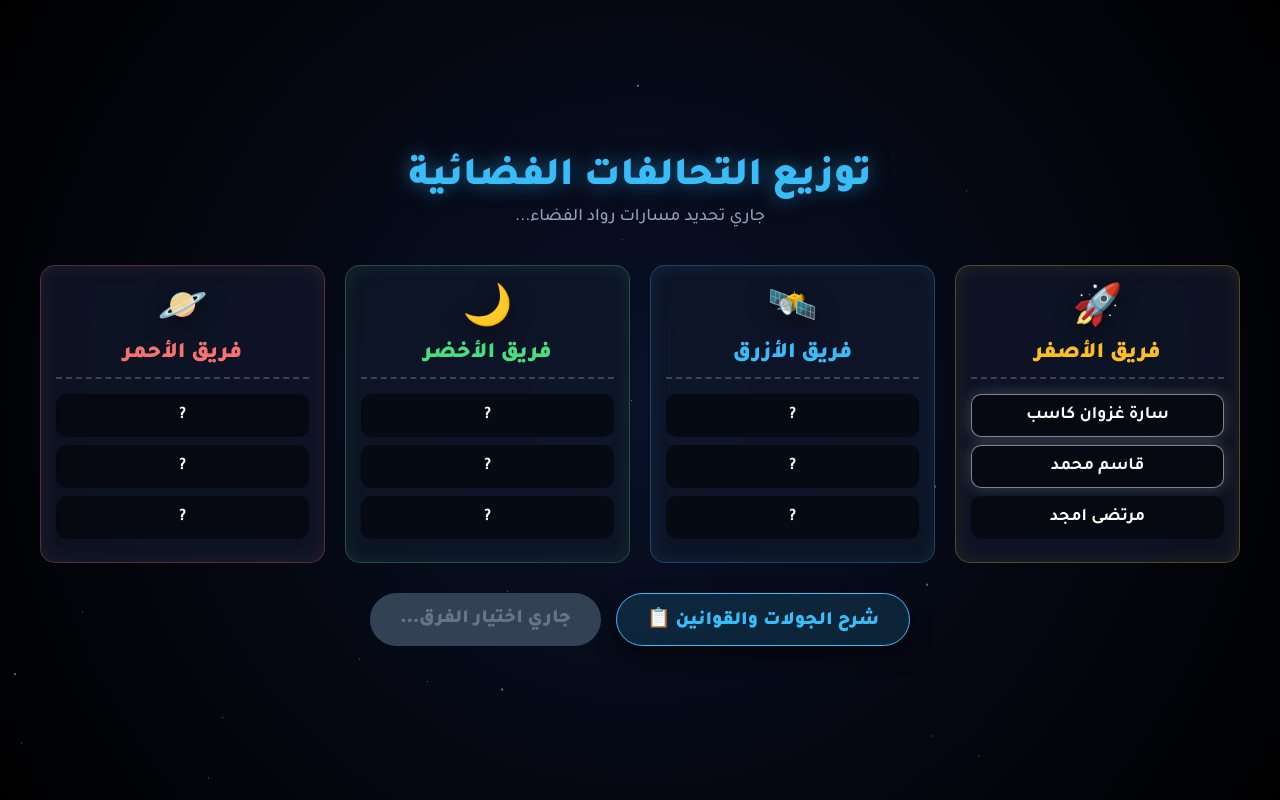
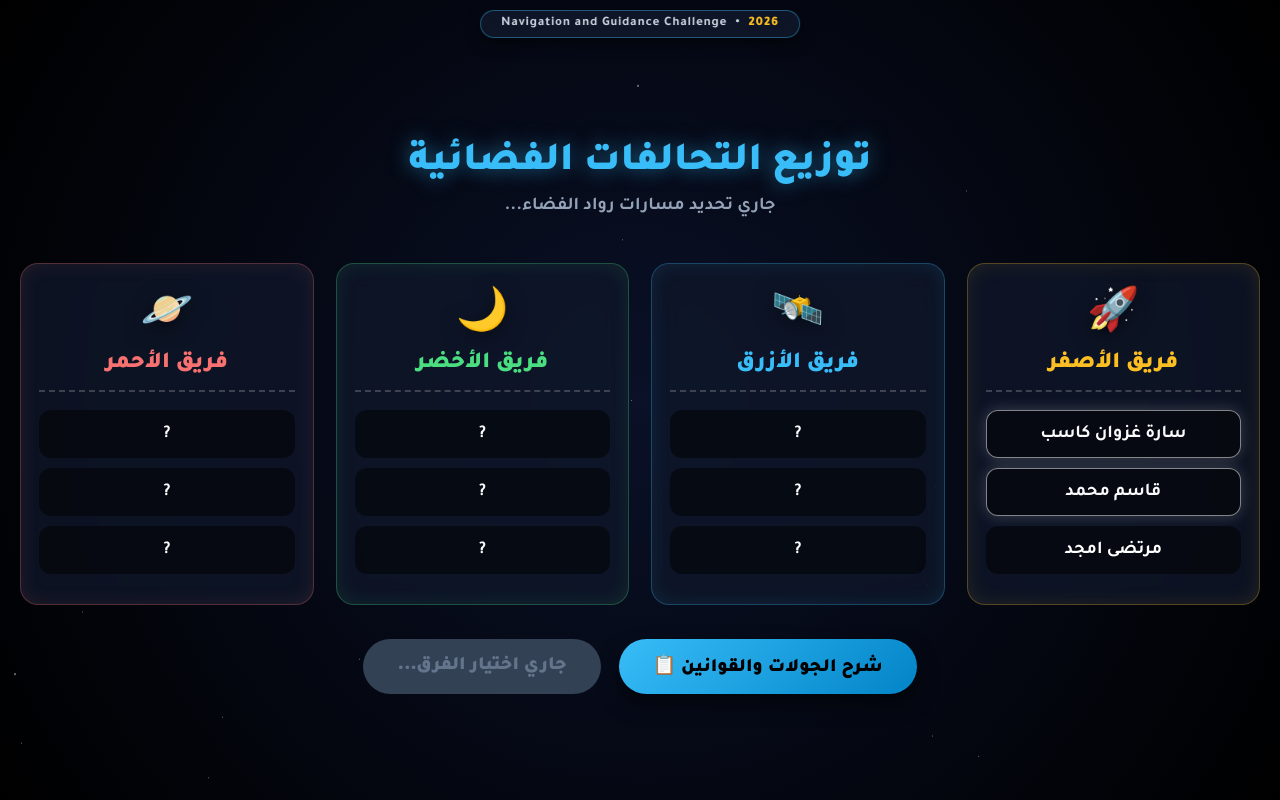
Before and after one commit to ATC5/8, a plain HTML site: page index.html in a window 1280 px wide. Both pictures are taken after a click on the button "إجراء القرعة 🎲". Drawn offline with Linux system fonts and the light colour scheme.

Commit message:
Revise index.html for Navigation Challenge
Updated the event title and added a watermark for the Navigation and Guidance Challenge. Adjusted styles for better layout and user experience.

```diff
--- a/index.html
+++ b/index.html
@@ -3,42 +3,70 @@
 <head>
     <meta charset="UTF-8">
     <meta name="viewport" content="width=device-width, initial-scale=1.0">
-    <title>القرعة العشوائية - تشكيل التحالفات</title>
+    <title>Navigation and Guidance Challenge - القرعة العشوائية</title>
     <style>
         @import url('https://fonts.googleapis.com/css2?family=Tajawal:wght@500;700;900&display=swap');
-        body { margin: 0; padding: 20px; font-family: 'Tajawal', sans-serif; color: #ffffff; background-color: #000103; background-image: radial-gradient(circle at 50% 50%, #0a1128 0%, #000 100%); display: flex; flex-direction: column; align-items: center; justify-content: center; min-height: 100vh; overflow-y: auto; overflow-x: hidden; box-sizing: border-box; }
+
+        * { box-sizing: border-box; }
+
+        body { margin: 0; padding: 52px 20px 20px 20px; font-family: 'Tajawal', sans-serif; color: #ffffff; background-color: #000103; background-image: radial-gradient(circle at 50% 50%, #0a1128 0%, #000 100%); display: flex; flex-direction: column; align-items: center; justify-content: center; min-height: 100vh; overflow-y: auto; overflow-x: hidden; }
         .stars-container { position: fixed; inset: 0; z-index: -2; pointer-events: none; }
         .star { position: absolute; background: #fff; border-radius: 50%; opacity: 0.5; }
         .star-fast { animation: fall 15s linear infinite; } .star-slow { animation: fall 35s linear infinite; }
         @keyframes fall { from { transform: translateY(-10vh); } to { transform: translateY(110vh); } }
-        .header { text-align: center; margin-bottom: 20px; z-index: 10; }
-        .header h1 { font-size: 2.5rem; color: #38bdf8; margin: 0; text-shadow: 0 0 20px rgba(56, 189, 248, 0.5); font-weight: 900; }
-        .header p { font-size: 1.1rem; color: #94a3b8; margin-top: 5px; }
-        .teams-container { display: flex; gap: 20px; justify-content: center; width: 100%; max-width: 1200px; z-index: 10; flex-wrap: wrap; }
-        .team-card { background: rgba(15, 23, 42, 0.8); backdrop-filter: blur(15px); border: 1px solid rgba(255, 255, 255, 0.1); border-radius: 15px; padding: 15px; flex: 1; min-width: 220px; text-align: center; box-shadow: 0 10px 20px rgba(0,0,0,0.5); opacity: 0; transform: translateY(30px); transition: all 0.6s cubic-bezier(0.175, 0.885, 0.32, 1.275); }
+
+        /* شريط اسم المسابقة والسنة أعلى وسط الشاشة */
+        .event-watermark {
+            position: fixed; top: 10px; left: 50%; transform: translateX(-50%); z-index: 1000;
+            background: rgba(15, 23, 42, 0.88); backdrop-filter: blur(8px);
+            border: 1px solid rgba(56, 189, 248, 0.4); border-radius: 50px;
+            padding: 5px 20px; display: flex; align-items: center; gap: 8px;
+            font-size: 13px; font-weight: 700; color: #cbd5e1;
+            letter-spacing: 0.8px; pointer-events: none;
+            box-shadow: 0 4px 15px rgba(0, 0, 0, 0.6);
+            white-space: nowrap;
+        }
+        .event-watermark span.year {
+            color: #fbbf24; font-weight: 900;
+        }
+
+        .header { text-align: center; margin-bottom: 28px; z-index: 10; }
+        .header h1 { font-size: 40px; color: #38bdf8; margin: 0; text-shadow: 0 0 20px rgba(56, 189, 248, 0.5); font-weight: 900; }
+        .header p { font-size: 18px; color: #94a3b8; margin-top: 8px; font-weight: 700; }
+
+        .teams-container { display: flex; gap: 22px; justify-content: center; width: 1320px; max-width: 100%; z-index: 10; flex-wrap: wrap; }
+        .team-card { background: rgba(15, 23, 42, 0.8); backdrop-filter: blur(15px); border: 1px solid rgba(255, 255, 255, 0.1); border-radius: 18px; padding: 20px 18px; flex: 1; min-width: 250px; text-align: center; box-shadow: 0 10px 20px rgba(0,0,0,0.5); opacity: 0; transform: translateY(30px); transition: all 0.6s cubic-bezier(0.175, 0.885, 0.32, 1.275); }
         .team-card.revealed { opacity: 1; transform: translateY(0); }
-        .team-icon { font-size: 2.5rem; margin-bottom: 5px; filter: drop-shadow(0 5px 10px rgba(0,0,0,0.5)); }
-        .team-name { font-size: 1.4rem; font-weight: 900; margin-bottom: 15px; border-bottom: 2px dashed rgba(255,255,255,0.2); padding-bottom: 10px;}
+        .team-icon { font-size: 42px; margin-bottom: 8px; filter: drop-shadow(0 5px 10px rgba(0,0,0,0.5)); }
+        .team-name { font-size: 23px; font-weight: 900; margin-bottom: 18px; border-bottom: 2px dashed rgba(255,255,255,0.2); padding-bottom: 12px;}
         .team-apollo { color: #fbbf24; box-shadow: inset 0 0 20px rgba(251, 191, 36, 0.1); border-color: rgba(251, 191, 36, 0.3);}
         .team-voyager { color: #38bdf8; box-shadow: inset 0 0 20px rgba(56, 189, 248, 0.1); border-color: rgba(56, 189, 248, 0.3);}
         .team-artemis { color: #4ade80; box-shadow: inset 0 0 20px rgba(74, 222, 128, 0.1); border-color: rgba(74, 222, 128, 0.3);}
         .team-red { color: #f87171; box-shadow: inset 0 0 20px rgba(248, 113, 113, 0.1); border-color: rgba(248, 113, 113, 0.3);}
-        .student-slot { background: rgba(0,0,0,0.5); margin: 8px 0; padding: 10px; border-radius: 10px; font-size: 1.1rem; font-weight: 700; color: #f8fafc; display: flex; align-items: center; justify-content: center; border: 1px solid transparent; min-height: 20px; transition: 0.3s; }
-        .controls { margin-top: 30px; z-index: 10; display: flex; gap: 15px; flex-wrap: wrap; justify-content: center; }
-        .btn { padding: 12px 30px; font-size: 1.2rem; font-weight: 900; border-radius: 50px; cursor: pointer; font-family: 'Tajawal', sans-serif; border: none; transition: 0.3s; box-shadow: 0 10px 20px rgba(0,0,0,0.5); text-decoration: none; display: inline-block; }
-        #intro-btn { background: rgba(56, 189, 248, 0.15); border: 1.5px solid #38bdf8; color: #38bdf8; }
-        #intro-btn:hover { background: #38bdf8; color: #000; transform: translateY(-5px); }
+
+        .student-slot { background: rgba(0,0,0,0.5); margin: 10px 0; padding: 12px; border-radius: 12px; font-size: 18px; font-weight: 700; color: #f8fafc; display: flex; align-items: center; justify-content: center; border: 1px solid transparent; min-height: 46px; transition: 0.3s; }
+
+        .controls { margin-top: 34px; z-index: 10; display: flex; gap: 18px; flex-wrap: wrap; justify-content: center; }
+        .btn { padding: 14px 34px; font-size: 19px; font-weight: 900; border-radius: 50px; cursor: pointer; font-family: 'Tajawal', sans-serif; border: none; transition: 0.3s; box-shadow: 0 10px 20px rgba(0,0,0,0.5); text-decoration: none; display: inline-block; }
+        .btn:hover { transform: translateY(-5px); }
         #start-draw { background: linear-gradient(135deg, #d4af37, #b8860b); color: #000; }
-        #start-draw:hover { transform: translateY(-5px); background: linear-gradient(135deg, #f5d76e, #d4af37); }
+        #start-draw:hover { background: linear-gradient(135deg, #f5d76e, #d4af37); }
         #start-draw:disabled { background: #334155; color: #64748b; cursor: not-allowed; transform: none; box-shadow: none; }
         #next-round { background: linear-gradient(135deg, #3b82f6, #1d4ed8); color: #fff; display: none; }
-        #next-round:hover { transform: translateY(-5px); background: linear-gradient(135deg, #60a5fa, #3b82f6); }
+        #next-round:hover { background: linear-gradient(135deg, #60a5fa, #3b82f6); }
         .spinner { animation: spinColor 0.1s infinite alternate; }
         @keyframes spinColor { 0% { color: #94a3b8; } 100% { color: #fff; } }
     </style>
 </head>
 <body>
     <div class="stars-container" id="stars-js"></div>
+
+    <div class="event-watermark" dir="ltr">
+        <span>Navigation and Guidance Challenge</span>
+        <span>•</span>
+        <span class="year">2026</span>
+    </div>
+
     <div class="header">
         <h1>توزيع التحالفات الفضائية</h1>
         <p>جاري تحديد مسارات رواد الفضاء...</p>
@@ -73,11 +101,15 @@
             <div class="student-slot" id="t4-s3">?</div>
         </div>
     </div>
+
     <div class="controls">
-        <a id="intro-btn" href="intro.html" class="btn">شرح الجولات والقوانين 📋</a>
+        <a href="intro.html" class="btn" style="background: linear-gradient(135deg, #38bdf8, #0284c7); color: #000; text-decoration: none;">شرح الجولات والقوانين 📋</a>
         <button id="start-draw" class="btn" onclick="startDraw()">إجراء القرعة 🎲</button>
-        <a id="next-round" href="round1.html" class="btn">الانتقال إلى الجولة الأولى ➔</a>
+        <a id="next-round" href="round1.html" class="btn">Round 1 – Flight Path ➔</a>
     </div>
+
+    <audio id="draw-audio" src="draw.mp3" preload="auto" loop></audio>
+    <audio id="finish-audio" src="https://assets.mixkit.co/active_storage/sfx/2869/2869-preview.mp3" preload="auto"></audio>
 
     <script>
         const container = document.getElementById('stars-js');
@@ -106,9 +138,22 @@
         ];
 
         const tickSound = new Audio('https://assets.mixkit.co/active_storage/sfx/2568/2568-preview.mp3');
-        const winSound = new Audio('https://assets.mixkit.co/active_storage/sfx/2000/2000-preview.mp3');
+        tickSound.volume = 0.25;
 
         function startDraw() {
+            const drawAudio = document.getElementById('draw-audio');
+            const finishAudio = document.getElementById('finish-audio');
+
+            if (finishAudio) {
+                finishAudio.load();
+            }
+
+            if (drawAudio) {
+                drawAudio.currentTime = 0;
+                drawAudio.volume = 1.0;
+                drawAudio.play().catch(e => {});
+            }
+
             const btn = document.getElementById('start-draw');
             btn.disabled = true;
             btn.innerText = "جاري اختيار الفرق...";
@@ -126,7 +171,15 @@
 
             function rollName() {
                 if (currentSlotIndex >= slots.length) {
-                    winSound.play();
+                    if (drawAudio) {
+                        drawAudio.pause();
+                        drawAudio.currentTime = 0;
+                    }
+                    if (finishAudio) {
+                        finishAudio.currentTime = 0;
+                        finishAudio.volume = 1.0;
+                        finishAudio.play().catch(e => {});
+                    }
                     btn.style.display = 'none';
                     document.getElementById('next-round').style.display = 'inline-block';
 
@@ -149,7 +202,7 @@
                 const spinInterval = setInterval(() => {
                     slot.innerText = students[Math.floor(Math.random() * students.length)];
                     tickSound.currentTime = 0;
-                    tickSound.play().catch(e=>{});
+                    tickSound.play().catch(e => {});
                     spinCount++;
 
                     if (spinCount > 15) {
```
